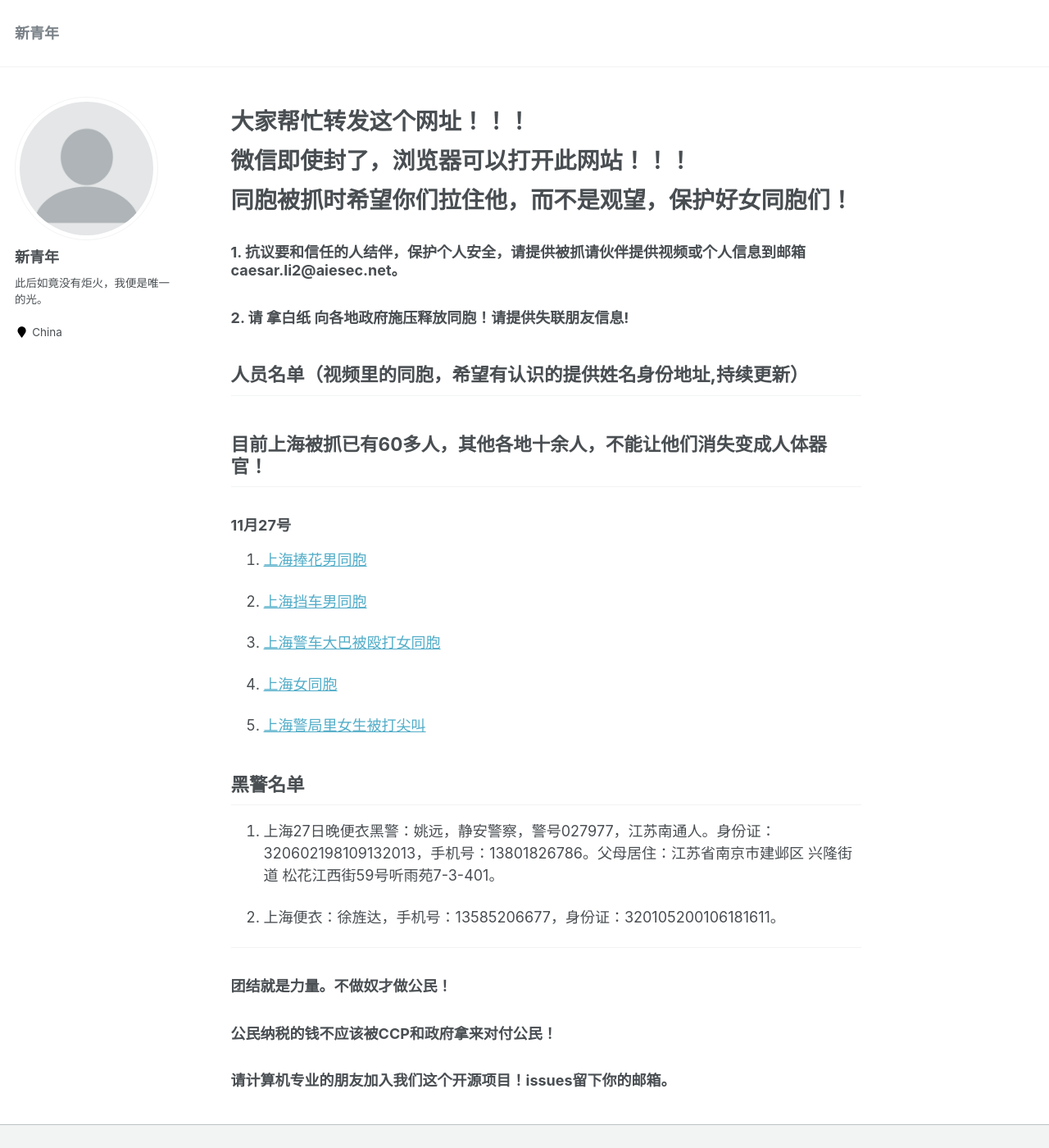
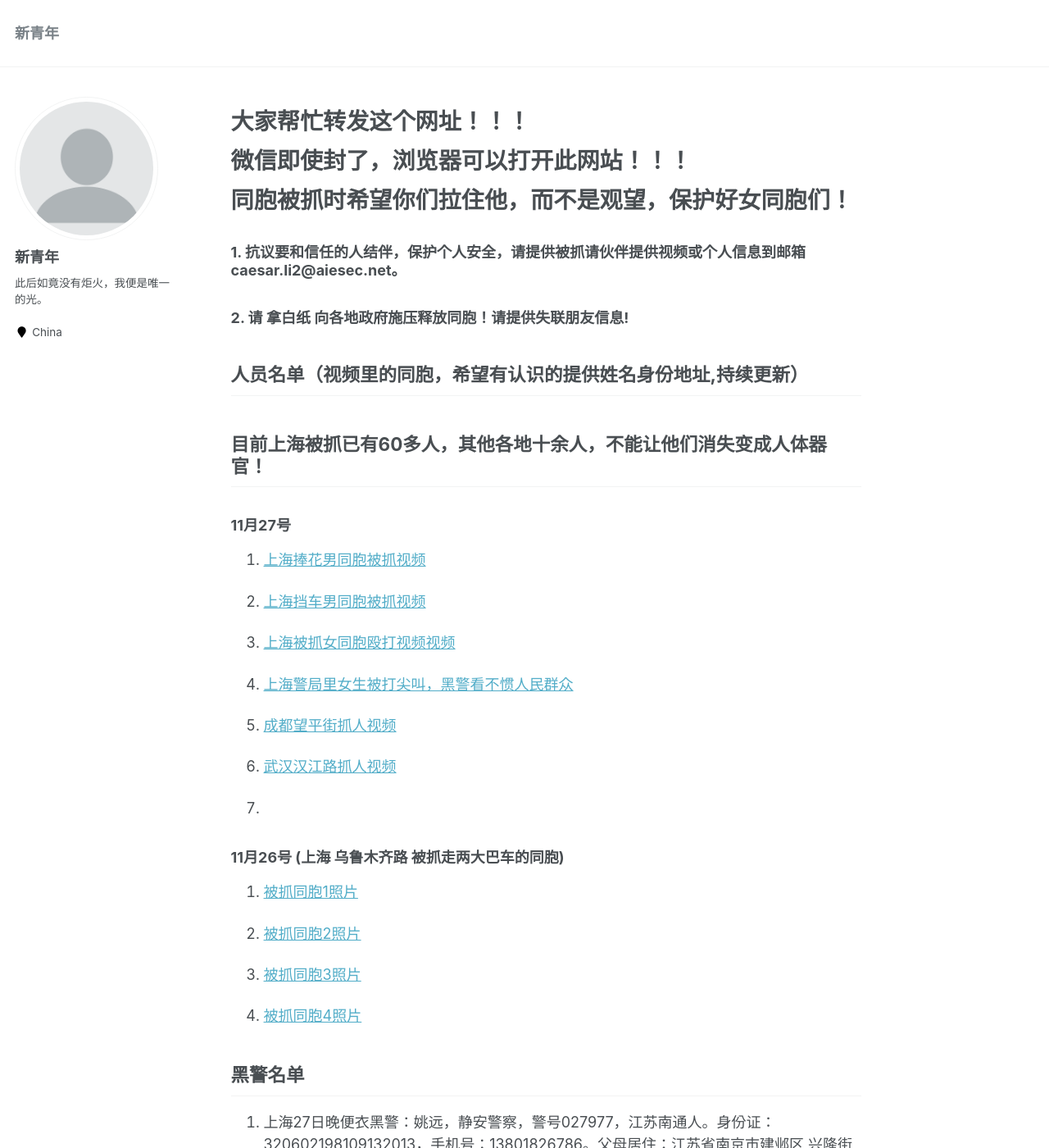
Before and after one commit to LoveChina-RememberTruth/People, a Jekyll site: the page built from _pages/about.md, in a window 1280 px wide and 1400 px high. Shown: the whole window at 82% size. Built offline with Jekyll 4.4.1, drawn with Linux system fonts in a browser that asks for light colours.

Commit message:
Update about.md

```diff
--- a/_pages/about.md
+++ b/_pages/about.md
@@ -28,16 +28,29 @@ redirect_from:
 
 ### 11月27号
 
-1. [上海捧花男同胞](https://lovechina-remembertruth.github.io/People/)
+1. [上海捧花男同胞被抓视频](https://lovechina-remembertruth.github.io/People/files/people202211271.mp4)
 
-2. [上海挡车男同胞](https://lovechina-remembertruth.github.io/People/)
+2. [上海挡车男同胞被抓视频](https://lovechina-remembertruth.github.io/People/)
 
-3. [上海警车大巴被殴打女同胞](https://lovechina-remembertruth.github.io/People/)
+3. [上海被抓女同胞殴打视频视频](https://lovechina-remembertruth.github.io/People/files/people202211273.mp4)
 
-4. [上海女同胞](https://lovechina-remembertruth.github.io/People/)
+4. [上海警局里女生被打尖叫，黑警看不惯人民群众](https://lovechina-remembertruth.github.io/People/)
 
-5. [上海警局里女生被打尖叫](https://lovechina-remembertruth.github.io/People/)
+5. [成都望平街抓人视频](https://lovechina-remembertruth.github.io/People/)
 
+6. [武汉汉江路抓人视频](https://lovechina-remembertruth.github.io/People/)
+
+7.
+
+### 11月26号 (上海 乌鲁木齐路 被抓走两大巴车的同胞)
+
+1. [被抓同胞1照片](https://lovechina-remembertruth.github.io/People/files/people202211261.jpg)
+
+2. [被抓同胞2照片](https://lovechina-remembertruth.github.io/People/files/people202211262.jpg)
+
+3. [被抓同胞3照片](https://lovechina-remembertruth.github.io/People/files/people202211263.jpg)
+
+4. [被抓同胞4照片](https://lovechina-remembertruth.github.io/People/files/people202211264.jpg)
 
 
 ## 黑警名单
```
